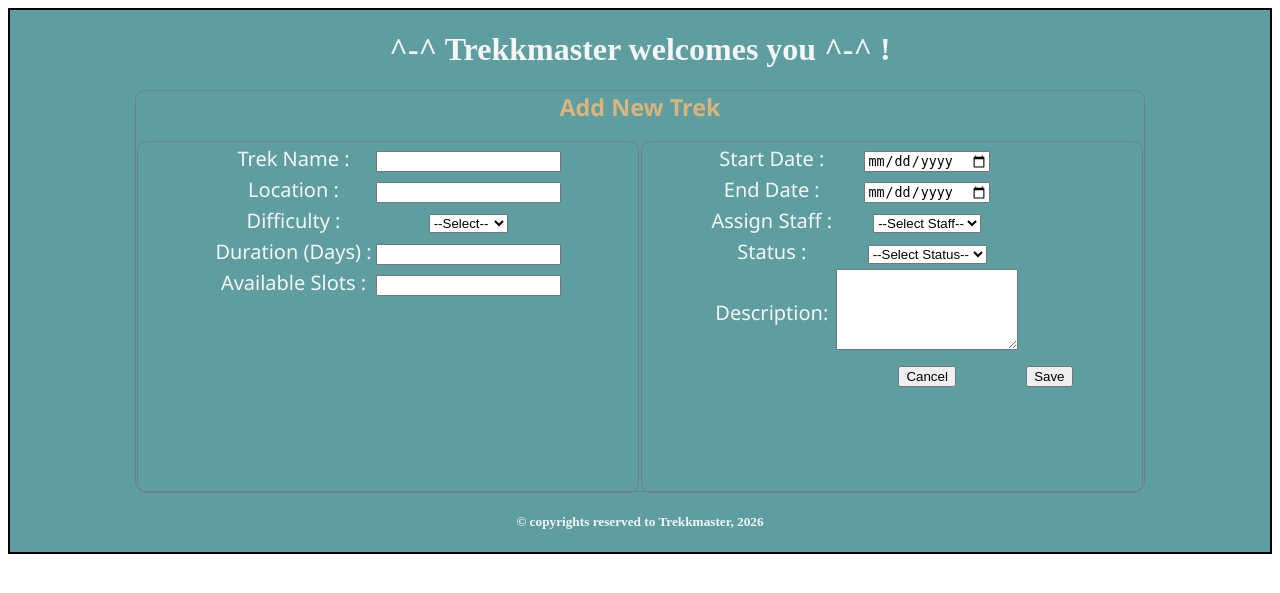
After one commit to 25f2006635/mad1-project, a Python web app: template templates/add_trek.html in a window 1280 px wide. The commit adds this page. Shown: the top 593 px of the page. Run offline with Jinja, Linux system fonts and the light colour scheme; the template is opened without the code that fills it, so the values that code supplies are empty.

Commit message:
Admin UI: Added add/edit trek pages and updated authentication screens

```diff
--- /dev/null
+++ b/templates/add_trek.html
@@ -0,0 +1,79 @@
+<!DOCTYPE html>
+<html lang="en">
+
+<head>
+    <meta charset="UTF-8">
+    <meta name="viewport" content="width=device-width, initial-scale=1.0">
+    <link rel="stylesheet" href="/static/main.css">
+    <title>Add New Trek</title>
+</head>
+
+<body>
+    <div class="container">
+        <div class="center">
+            <h1>^-^ Trekkmaster welcomes you ^-^ !</h1>
+        </div>
+        <div class="form_style"; style="width: 80%;">
+            <form >
+                <h3 class="heading">Add New Trek</h3>
+                <div style="display: flex; padding-top: 18px;">
+                    <div class="form_style"; style="height: 350px;">
+                        <table class="center">
+                            <tr><td> <label for="Trek Name">Trek Name :</label></td> <td><input type="text" name = "trek_name"></td></tr>
+                            <tr><td> <label for="Location">Location :</label></td> <td><input type="text" name = "locn"></td></tr>
+                            <tr><td><label>Difficulty :</label></td>
+                                <td>
+                                    <select name="diff">
+                                       <option value="--Select--" disabled selected>--Select--</option>
+                                       <option value="Easy">Easy</option>
+                                       <option value="Moderate">Moderate</option>
+                                       <option value="Hard">Hard</option>
+                                    </select>
+                                </td>
+                            </tr>
+                            <tr><td> <label for="Duration">Duration (Days) :</label></td> <td><input type="text" name = "durn"></td></tr>
+                            <tr><td> <label for="Available Slots">Available Slots :</label></td> <td><input type="text" name = "av_slots"></td></tr>
+                        </table>
+                    </div>
+                    <div class="form_style"; style="height: 350px;">
+                       <table class="center">
+                        <tr><td> <label for="Start Date">Start Date :</label></td> <td><input type="date" name = "st_date"></td></tr>
+                        <tr><td> <label for="End Date">End Date :</label></td> <td><input type="date" name = "en_date"></td></tr>
+                        <tr><td><label>Assign Staff :</label></td>
+                                <td>
+                                    <select name="select staff">
+                                       <option value="--Select--" disabled selected>--Select Staff--</option>
+                                       <option value="Easy">Easy</option>
+                                       <option value="Moderate">Moderate</option>
+                                       <option value="Hard">Hard</option>
+                                    </select>
+                                </td>
+                        </tr>
+                        <tr><td><label>Status :</label></td>
+                                <td>
+                                    <select name="status">
+                                       <option value="--Select--" disabled selected>--Select Status--</option>
+                                       <option value="Open">Open</option>
+                                       <option value="Closed">Closed</option>
+                                       <option value="Completed">Completed</option>
+                                    </select>
+                                </td>
+                        </tr>
+                        <tr><td><label>Description: </label></td><td><textarea name="desn" id="add" cols="20" rows="5"></textarea></td></tr>
+                        <tr>
+                            <td><td><button id="button" type="button" onclick="window.location.href='admin_dash.html'">Cancel </button></td></td>
+                            <td><td><button id="button" type="button" onclick="window.location.href='manage_treks.html'">Save </button></td></td>
+                        </tr>
+                       </table>
+                    </div>
+                </div>
+
+            </form>
+        </div>
+        <div class="center">
+            <h5>&copy; copyrights reserved to Trekkmaster, 2026</h5>
+        </div>
+    </div>
+</body>
+
+</html>
--- a/templates/admin_dash.html
+++ b/templates/admin_dash.html
@@ -36,12 +36,12 @@
         <table class="table"  name="Recent Treks">
             <caption >
                 <div style="display: flex; justify-content: space-between; width: 100%">
-                    <span style="text-align: left">Manage Treks</span> <span style="text-align:right;"><input type="button" value="Add Trek"></span>
+                    <span style="text-align: left">Manage Treks</span> <span style="text-align:right;"><button type="button" onclick="window.location.href='add_trek.html'">Add Trek</button></span>
                 </div>
             </caption>
             <tr><th>Trek Name</th><th>Location</th><th>Staff Assigned</th><th>Status</th><th>Action</th></tr>
-            <tr><td>12</td><td>48</td><td>9</td><td>86</td><td><input type="button" value="Edit"><input type="button" value="Delete"></td></tr>
-            <tr><td>12</td><td>48</td><td>9</td><td>86</td><td><input type="button" value="Edit"><input type="button" value="Delete"></td></tr>
+            <tr><td>12</td><td>48</td><td>9</td><td>86</td><td><button type="button" onclick="window.location.href='edit_trek.html'">Edit</button><input type="button" value="Delete"></td></tr>
+            <tr><td>12</td><td>48</td><td>9</td><td>86</td><td><button type="button" onclick="window.location.href='edit_trek.html'">Edit</button><input type="button" value="Delete"></td></tr>
         </table>
         <br>
         <table class="table"  name="Staff Approval" >
```
Also changed, not shown: templates/admin_login.html (added, +29 -0 lines), templates/edit_trek.html (added, +79 -0 lines), templates/index.html (added, +51 -0 lines), templates/signup.html (+10 -8 lines), templates/staff_login.html (added, +29 -0 lines), templates/user_login.html (added, +29 -0 lines).
